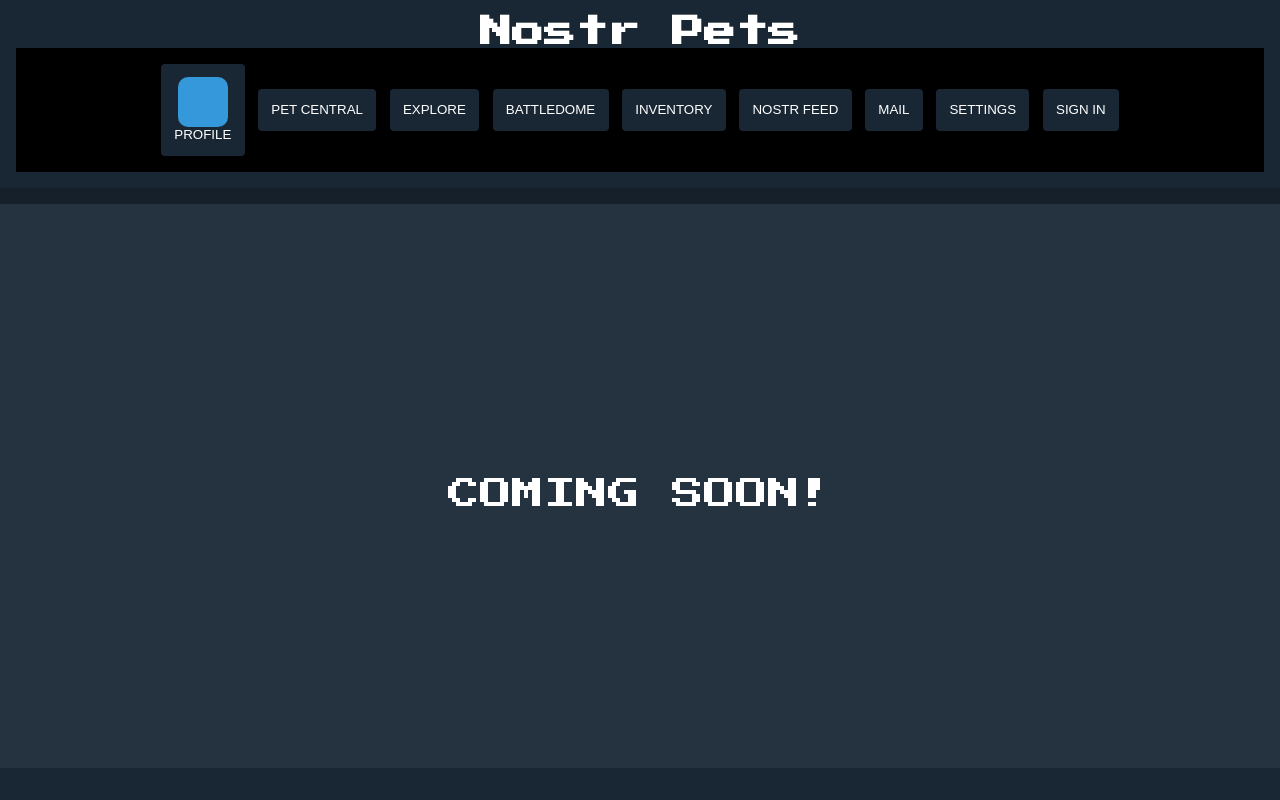
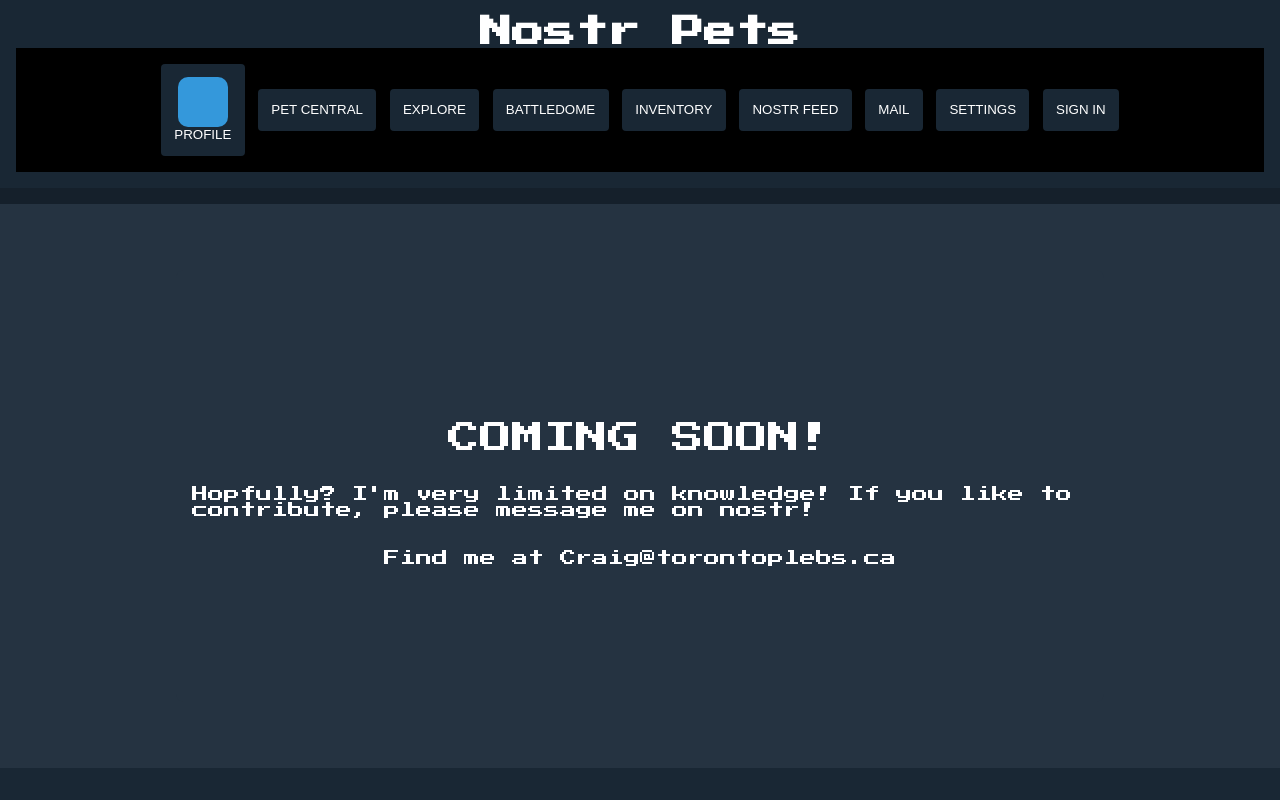
Before and after one commit to CraigTheSpaceBum/Nostr-Pets, a plain HTML site: page index.html in a window 1280 px wide. Drawn offline with Linux system fonts and the light colour scheme.

Commit message:
Update index.html

```diff
--- a/index.html
+++ b/index.html
@@ -195,6 +195,8 @@
         <!-- Content will be dynamically loaded here -->
         <div class="coming-soon-box">
             <p class="coming-soon-text">COMING SOON!</p>
+            <p>Hopfully? I'm very limited on knowledge! If you like to contribute, please message me on nostr!</p>
+            <p>Find me at Craig@torontoplebs.ca</p>
         </div>
     </main>
 
```
